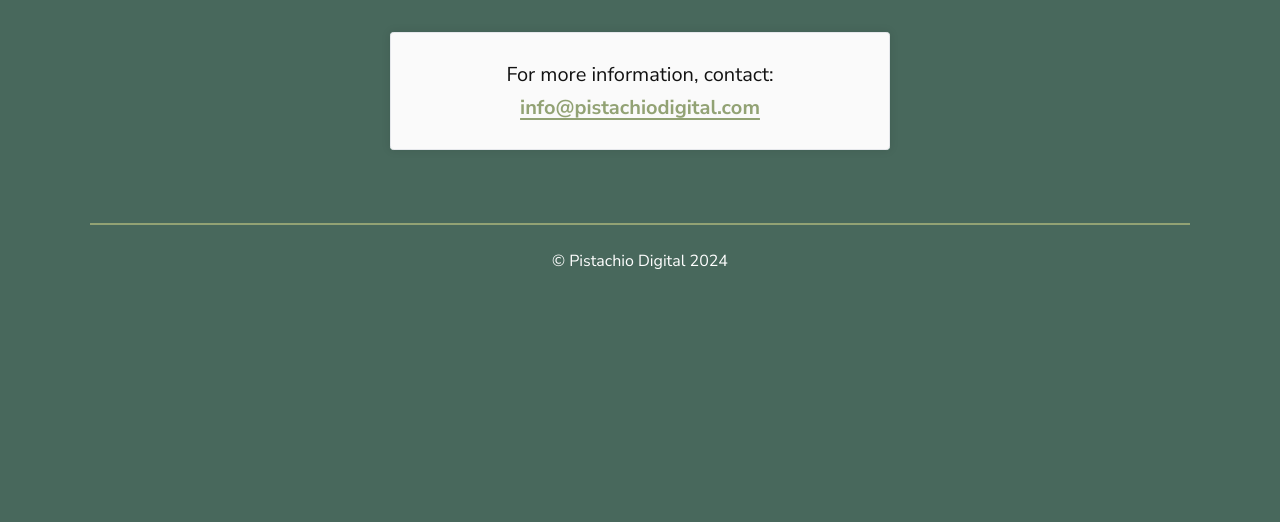
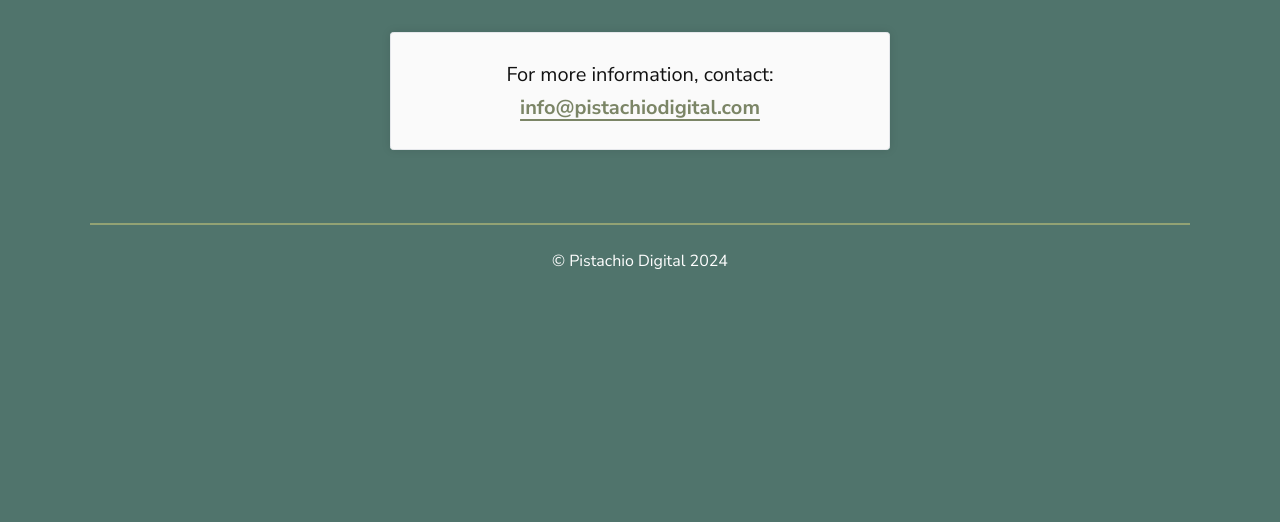
Before and after one commit to stephensavoia/pistachiodigital.com, a plain HTML site: page index.html in a window 1280 px wide. Shown: the part 278-800 px from the top of the page. Drawn offline with Linux system fonts and the light colour scheme.

Commit message:
update colours

```diff
--- a/base.css
+++ b/base.css
@@ -1,7 +1,7 @@
 @import url("https://fonts.googleapis.com/css2?family=Nunito+Sans:ital,opsz,wght@0,6..12,200..1000;1,6..12,200..1000&family=Source+Code+Pro:ital,wght@0,200..900;1,200..900&display=swap");
 
 :root {
-  --primary-color: 72, 104, 92;
+  --primary-color: 80, 116, 108;
   --secondary-color: 146, 162, 116;
   --link-color: 123, 133, 102;
   --bg-color: 255, 255, 255;
--- a/sections.css
+++ b/sections.css
@@ -44,14 +44,14 @@
   margin-bottom: 0.4rem;
 }
 .row a {
-  color: rgba(var(--secondary-color));
-  text-underline-offset: 0.25rem;
+  color: rgba(var(--link-color));
+  text-underline-offset: 0.3rem;
   font-weight: 700;
 }
 
 .row a:hover {
   text-decoration-thickness: 0.15rem;
-  text-underline-offset: 0.25rem;
+  text-underline-offset: 0.3rem;
 }
 
 .row:last-child {
```
